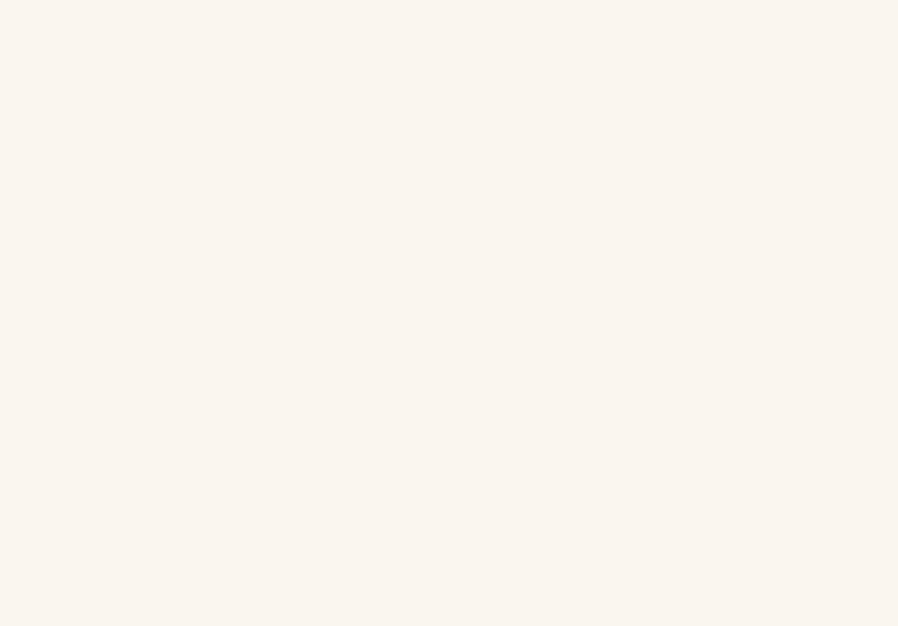
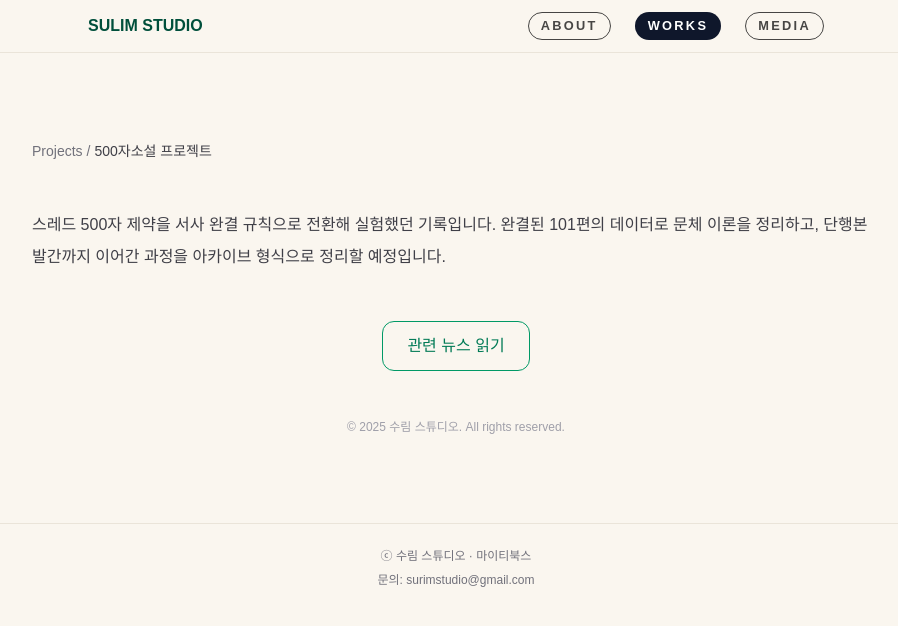
Before and after one commit to mightybooks/surim-studio, a Next.js app: page /projects/apppro500 in a window 1280 px wide. Before the commit this address had no page. Shown: the top 626 px of the page, without its empty margins (184-1082 px from the left). Built offline with nearby package versions, Linux system fonts and the light colour scheme.

Commit message:
test: add apppro500 route

```diff
--- /dev/null
+++ b/src/app/projects/apppro500/page.tsx
@@ -0,0 +1,58 @@
+// src/app/projects/apppro500/page.tsx
+import type { Metadata } from "next";
+import Image from "next/image";
+import Link from "next/link";
+
+export const metadata: Metadata = {
+  title: "500자소설 프로젝트 – 수림 스튜디오",
+  description:
+    "초단편 500자 서사 실험. 101편 연재와 문체 이론 정리, 단행본 발간까지의 여정.",
+  alternates: {
+    canonical: "/projects/apppro500",
+  },
+  openGraph: {
+    title: "500자소설 프로젝트 – 수림 스튜디오",
+    description:
+      "초단편 500자 서사 실험. 101편 연재와 문체 이론 정리, 단행본 발간까지의 여정.",
+    images: ["/covers/500chars-hero.jpg"],
+    type: "article",
+    locale: "ko_KR",
+  },
+};
+
+export default function apppro500() {
+  return (
+    <main className="max-w-4xl mx-auto px-6 py-12 space-y-12">
+      <nav className="text-sm text-zinc-500">
+        <Link href="/projects" className="hover:underline">
+          Projects
+        </Link>
+        <span className="mx-1">/</span>
+        <span className="text-zinc-700">500자소설 프로젝트</span>
+      </nav>
+
+      {/* 본문 – 필요하면 지금 쓰고 싶은 내용으로 교체 */}
+      <section className="prose prose-zinc max-w-none news-body">
+        <p>
+          스레드 500자 제약을 서사 완결 규칙으로 전환해 실험했던 기록입니다. 완결된
+          101편의 데이터로 문체 이론을 정리하고, 단행본 발간까지 이어간 과정을
+          아카이브 형식으로 정리할 예정입니다.
+        </p>
+        {/* …여기에 지금 원하시는 설명들 넣으시면 됩니다 */}
+      </section>
+
+      <section className="flex flex-col md:flex-row gap-4 justify-center">
+        <Link
+          href="/news/500novel"
+          className="px-6 py-3 rounded-xl border border-emerald-600 text-emerald-700 font-medium hover:bg-emerald-50 text-center"
+        >
+          관련 뉴스 읽기
+        </Link>
+      </section>
+
+      <footer className="text-center text-xs text-zinc-400">
+        © 2025 수림 스튜디오. All rights reserved.
+      </footer>
+    </main>
+  );
+}
```
